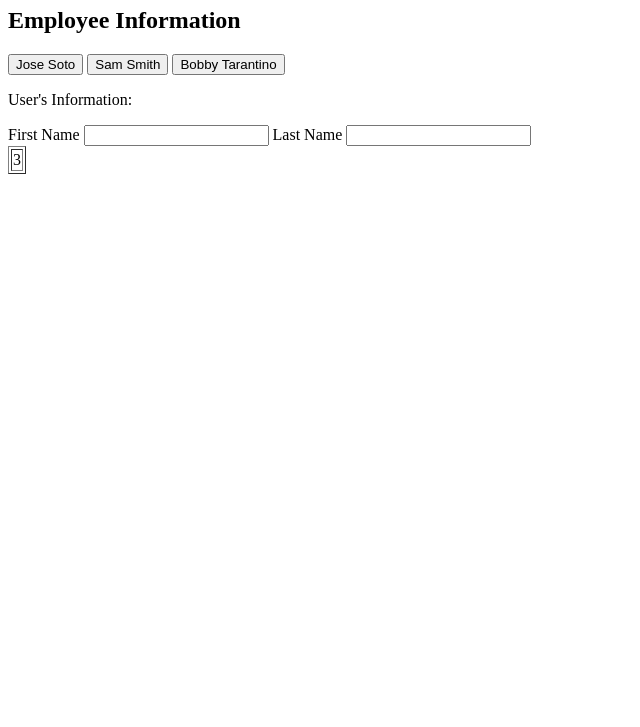
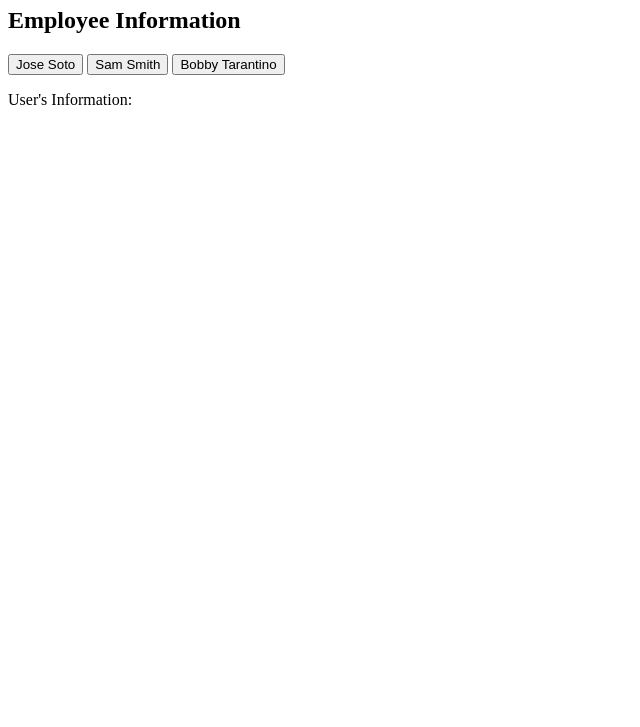
Before and after one commit to jsoto007/jsprojec_v300, a plain HTML site: page index.html in a window 1280 px wide. Shown: the part 73-800 px from the top of the page, without its empty margins (0-640 px from the left). Drawn offline with Linux system fonts and the light colour scheme; no server answers.

Commit message:
commented out streatch goal

```diff
--- a/index.html
+++ b/index.html
@@ -29,25 +29,25 @@
 
 <p>User's Information:</p>
 
-        <form id="lastN">
+        <!-- <form id="lastN">
         <label for="fName">First Name</label>
         <input type="text" id="fName" name="fName">
 
         <label for="lName" >Last Name</label>
         <input type="text" id="lName" name="lName">
-        </form>
+        </form> -->
 
 
 
 
-<table  border="1">
+<!-- <table  border="1">
     <tbody id="disInput">
     <tr><td>
         3
     </td>
 
     </tbody>
-    </table>
+    </table> -->
 
 
 
```
